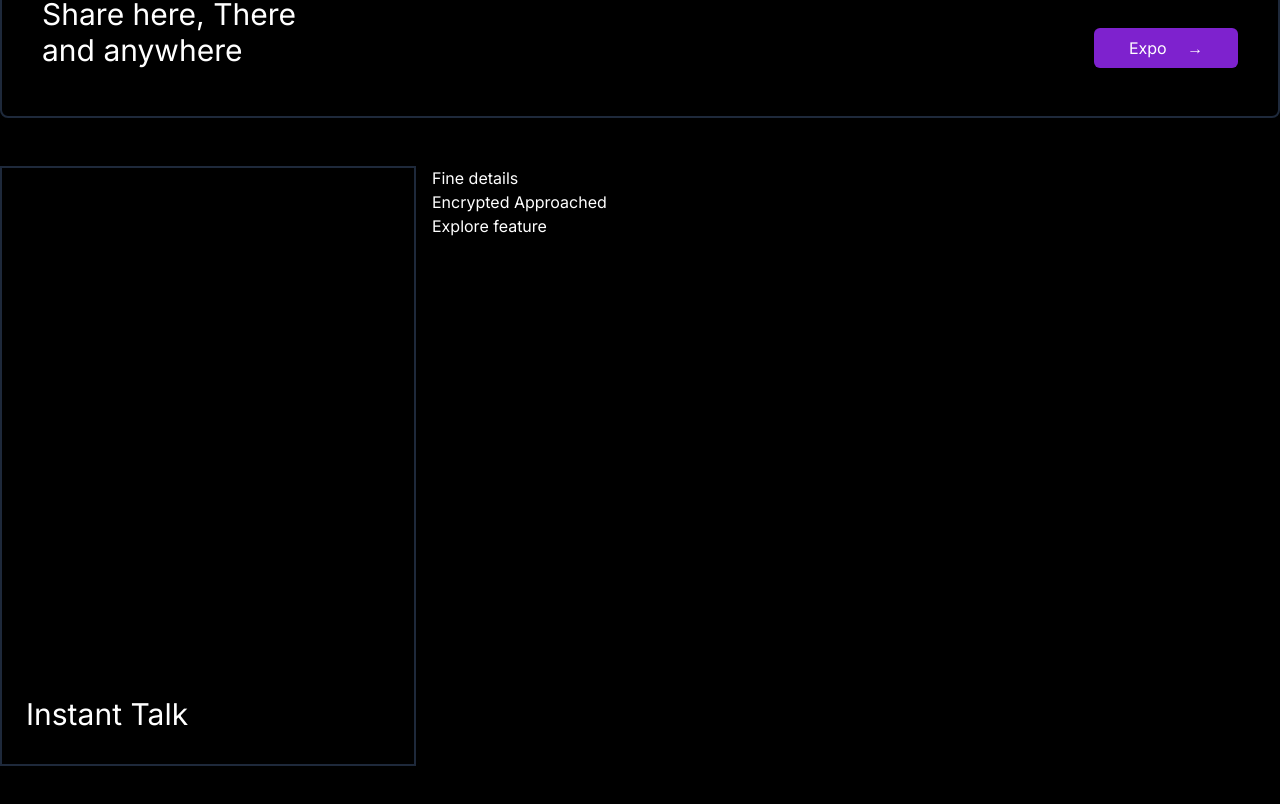
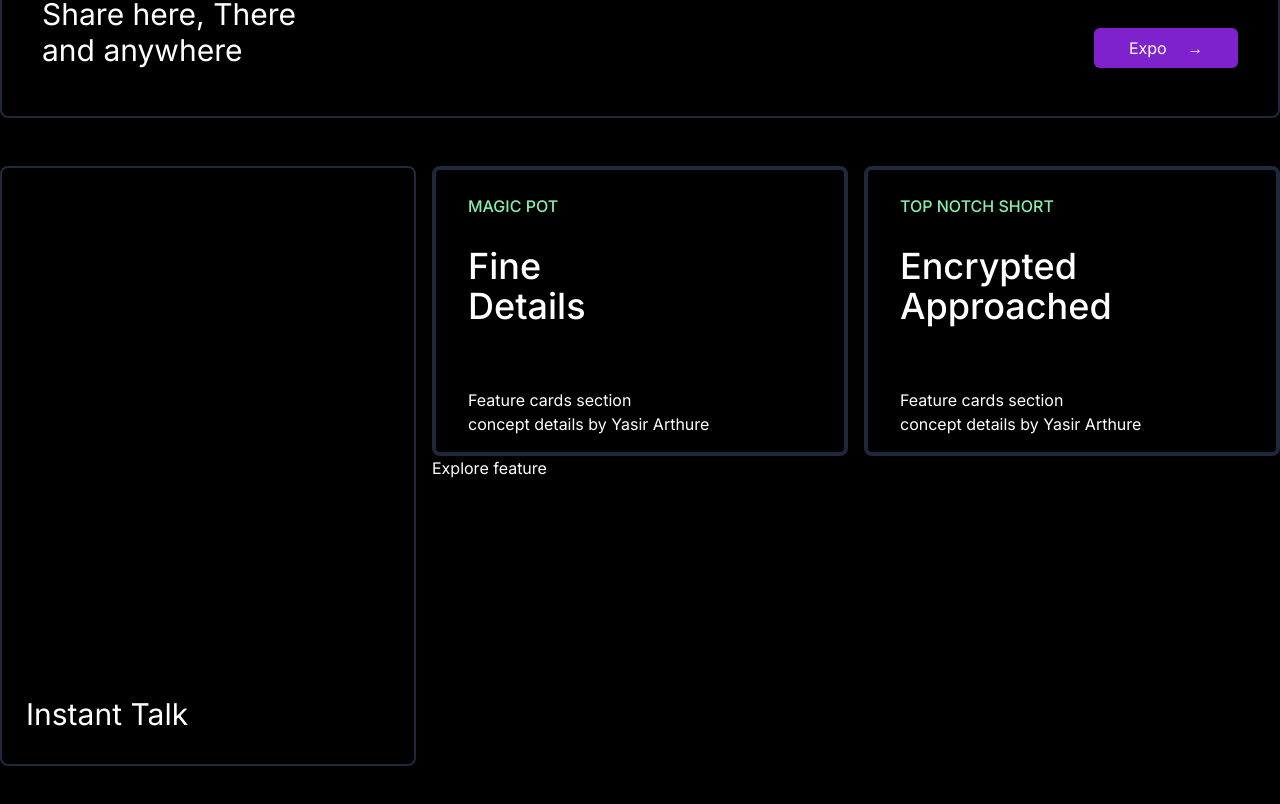
Before and after one commit to minhazpro3/blogger-client, a Next.js app: page / in a window 1280 px wide. Shown: the part 1646-2450 px from the top of the page. Built offline with nearby package versions, Linux system fonts and the light colour scheme.

Commit message:
added find , approached section

```diff
--- a/src/components/share_and_talk/Share.tsx
+++ b/src/components/share_and_talk/Share.tsx
@@ -24,7 +24,7 @@ const Share = () => {
                 <div className="my-12">
                     <div className="grid grid-cols-3 gap-4">
                         {/* messaging */}
-                        <div className="col-span-1 border-2 relative border-slate-800 sm:h-[450px] md:h-[600px] py-8 px-6">
+                        <div className="col-span-1 border-2 relative border-slate-800 sm:h-[450px] rounded-lg md:h-[600px] py-8 px-6">
 
                             <div className="flex justify-center">
                                 <lottie-player
@@ -39,7 +39,7 @@ const Share = () => {
                                 ></lottie-player>
                             </div>
                             <h2 className="text-white absolute bottom-8 left-6 text-xl sm:text-3xl">Instant Talk</h2>
-                            <div className="absolute bottom-7 right-6">
+                            <div className="absolute bottom-5 right-6">
                                 <lottie-player
                                     id="firstLottie"
                                     ref={ref}
@@ -51,14 +51,67 @@ const Share = () => {
                                 ></lottie-player></div>
                         </div>
                         {/* points approached etc */}
-                        <div className="  text-white">
+                        <div className=" col-span-2 text-white  ">
                             <div>
-                                <div>
-                                    <div>
-                                        Fine details
+                                <div className="sm:flex justify-center w-full gap-4">
+                                    {/* find details */}
+                                    <div className="w-full ">
+                                        <div className="border-4 relative h-[290px] p-4
+                                   border-slate-800 rounded-lg">
+                                          <h4 className="text-base text-green-300 font-medium my-2 px-4">MAGIC POT</h4>
+                                            <h2 className="text-4xl font-medium text-white px-4 my-7">Fine <br /> Details</h2>
+                                            <p className="px-4 absolute bottom-2 py-2">Feature cards section <br />concept details by Yasir Arthure</p>
+                                            <div className="absolute top-3 right-4 ">
+                                                <lottie-player
+                                                    id="firstLottie"
+                                                    ref={ref}
+                                                    autoplay
+                                                    loop
+                                                    mode="normal"
+                                                    src="https://assets7.lottiefiles.com/private_files/lf30_LOw4AL.json"
+                                                    style={{ width: "150px", height: "150px" }}
+                                                ></lottie-player></div>
+                                            <div className="absolute bottom-2 right-4 ">
+                                                <lottie-player
+                                                    id="firstLottie"
+                                                    ref={ref}
+                                                    autoplay
+                                                    loop
+                                                    mode="normal"
+                                                    src="https://assets10.lottiefiles.com/packages/lf20_80nu1g6c.json"
+                                                    style={{ width: "70px", height: "70px" }}
+                                                ></lottie-player></div>
+                                        </div>
                                     </div>
-                                    <div>
-                                        Encrypted Approached
+                                    {/* approached */}
+                                    <div className="w-full ">
+                                        <div className="border-4 relative h-[290px] p-4
+                                   border-slate-800 rounded-lg">
+
+                                            <h4 className="text-base text-green-300 font-medium my-2 px-4">TOP NOTCH SHORT</h4>
+                                            <h2 className="text-4xl font-medium text-white px-4 my-7">Encrypted <br /> Approached</h2>
+                                            <p className="px-4 absolute bottom-2 py-2">Feature cards section <br />concept details by Yasir Arthure</p>
+                                            <div className="absolute top-3 right-4 ">
+                                                <lottie-player
+                                                    id="firstLottie"
+                                                    ref={ref}
+                                                    autoplay
+                                                    loop
+                                                    mode="normal"
+                                                    src="https://assets8.lottiefiles.com/packages/lf20_ibmd3e7f.json"
+                                                    style={{ width: "150px", height: "150px" }}
+                                                ></lottie-player></div>
+                                            <div className="absolute bottom-2 right-4 ">
+                                                <lottie-player
+                                                    id="firstLottie"
+                                                    ref={ref}
+                                                    autoplay
+                                                    loop
+                                                    mode="normal"
+                                                    src="https://assets10.lottiefiles.com/packages/lf20_80nu1g6c.json"
+                                                    style={{ width: "70px", height: "70px" }}
+                                                ></lottie-player></div>
+                                        </div>
                                     </div>
                                 </div>
                                 <div>
```
